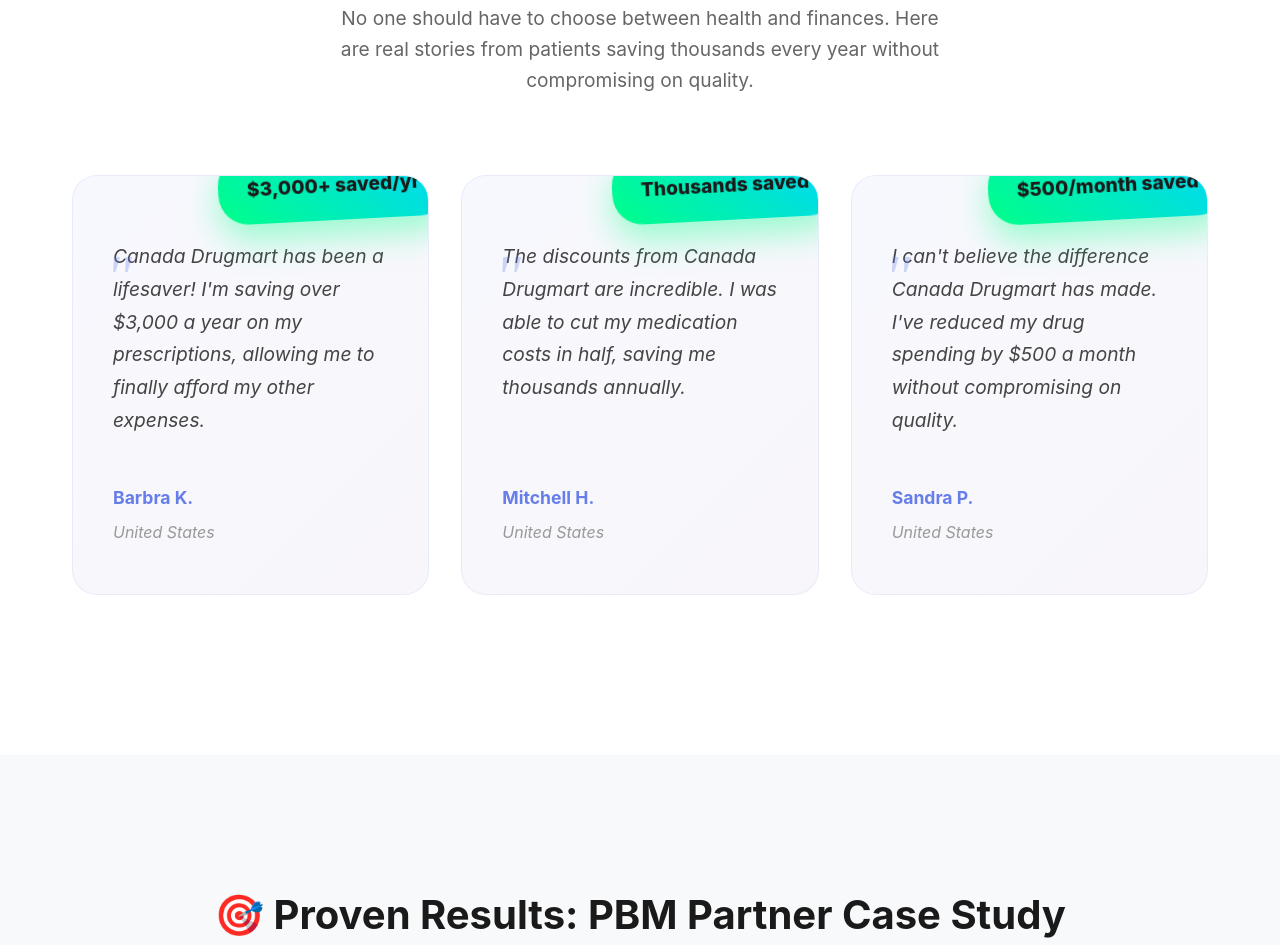
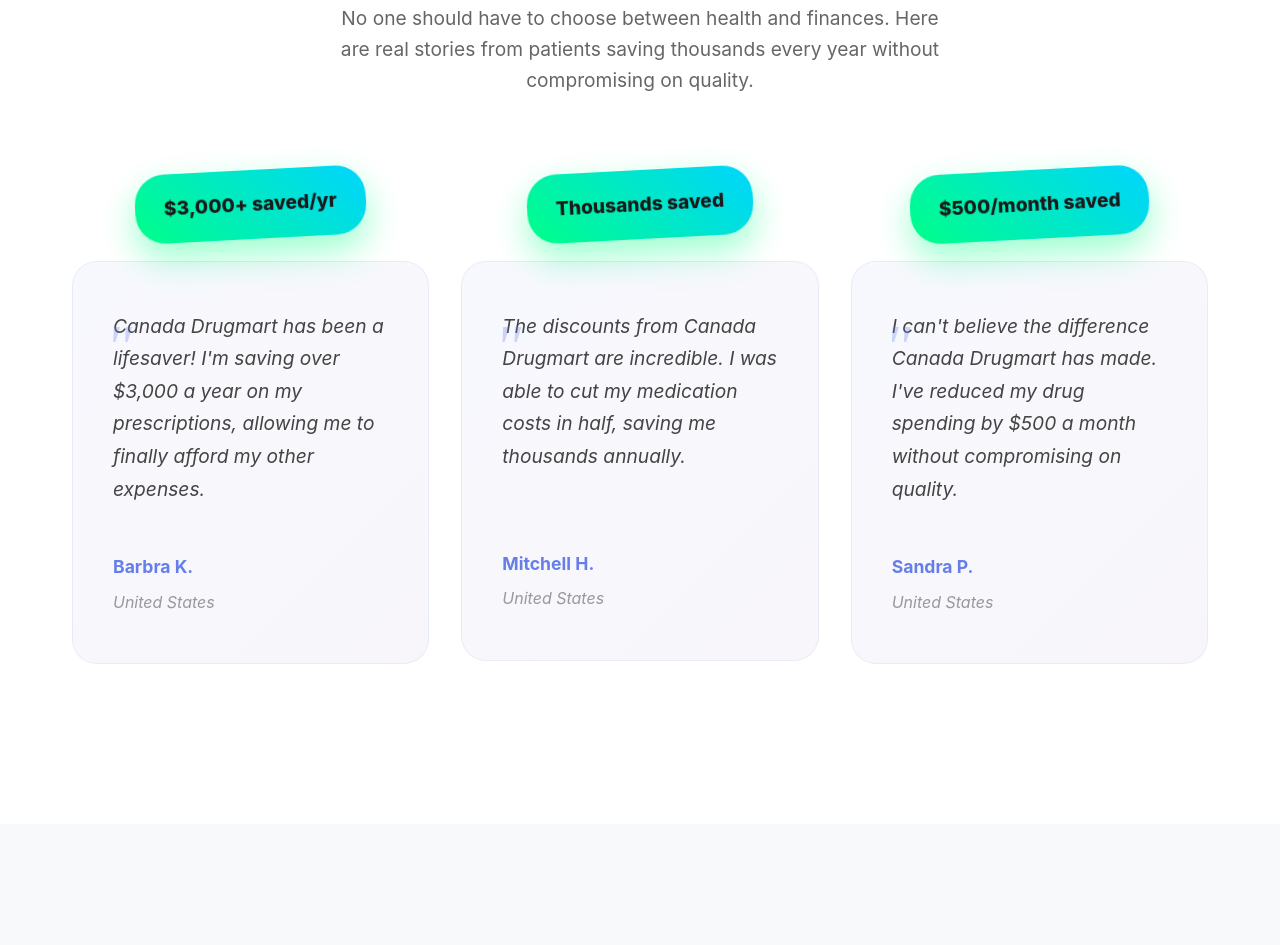
Before and after one commit to AntaresIntelligence/Canada-Drug-Mart, a plain HTML site: page index.html in a window 1280 px wide. Shown: the part 4990-5935 px from the top of the page. Drawn offline with Linux system fonts and the light colour scheme; animation ran at ten frames a second.

Commit message:
Move savings badges above testimonial cards instead of inside them

```diff
--- a/index.html
+++ b/index.html
@@ -699,7 +699,15 @@
             flex-wrap: wrap;
         }
 
-        .story-card {
+        .story-container {
+            display: flex;
+            flex-direction: column;
+            align-items: center;
+            /* Ensure uniform container dimensions */
+            flex: 1;
+            min-width: 320px;
+            max-width: 380px;
+        }        .story-card {
             background: linear-gradient(135deg, rgba(102, 126, 234, 0.05), rgba(118, 75, 162, 0.05));
             border-radius: 25px;
             padding: 3rem 2.5rem;
@@ -708,14 +716,12 @@
             transition: all 0.3s ease;
             overflow: hidden;
             /* Ensure uniform card dimensions */
-            flex: 1;
-            min-width: 320px;
-            max-width: 380px;
+            width: 100%;
             min-height: 400px;
             display: flex;
             flex-direction: column;
             justify-content: space-between;
-            padding-top: 4rem;
+            margin-top: 1rem;
         }
 
         .story-card::before {
@@ -737,12 +743,7 @@
             transform: translateY(-15px) rotateX(2deg);
             box-shadow: 0 25px 50px rgba(102, 126, 234, 0.2);
             border-color: rgba(102, 126, 234, 0.3);
-        }
-
-        .savings-badge-large {
-            position: absolute;
-            top: -20px;
-            right: -20px;
+        }        .savings-badge-large {
             background: linear-gradient(45deg, #00ff88, #00d4ff);
             color: #1a1a1a;
             padding: 1.2rem 1.8rem;
@@ -750,8 +751,9 @@
             font-size: 1.2rem;
             font-weight: 800;
             box-shadow: 0 15px 35px rgba(0, 255, 136, 0.4);
-            z-index: 2;
             animation: badgeBounce 2s ease-in-out infinite;
+            text-align: center;
+            display: inline-block;
         }
 
         @keyframes badgeBounce {
@@ -1236,6 +1238,11 @@
                 gap: 2rem;
             }
 
+            .story-container {
+                max-width: 100%;
+                min-width: auto;
+            }
+
             .story-card {
                 padding: 3rem 1.5rem;
                 max-width: 100%;
@@ -1477,30 +1484,36 @@
                     <h2>Real Savings, Real Stories</h2>
                     <p>No one should have to choose between health and finances. Here are real stories from patients saving thousands every year without compromising on quality.</p>
                 </div>                <div class="stories-grid">
-                    <div class="story-card fade-in">
+                    <div class="story-container fade-in">
                         <div class="savings-badge-large">$3,000+ saved/yr</div>
+                        <div class="story-card">
                             <p class="story-quote">Canada Drugmart has been a lifesaver! I'm saving over $3,000 a year on my prescriptions, allowing me to finally afford my other expenses.</p>
                             <div class="story-attribution">
                                 <div class="story-author">Barbra K.</div>
                                 <div class="story-location">United States</div>
                             </div>
                         </div>
-
-                    <div class="story-card fade-in">
+                    </div>
+
+                    <div class="story-container fade-in">
                         <div class="savings-badge-large">Thousands saved</div>
+                        <div class="story-card">
                             <p class="story-quote">The discounts from Canada Drugmart are incredible. I was able to cut my medication costs in half, saving me thousands annually.</p>
                             <div class="story-attribution">
                                 <div class="story-author">Mitchell H.</div>
                                 <div class="story-location">United States</div>
                             </div>
                         </div>
-
-                    <div class="story-card fade-in">
+                    </div>
+
+                    <div class="story-container fade-in">
                         <div class="savings-badge-large">$500/month saved</div>
+                        <div class="story-card">
                             <p class="story-quote">I can't believe the difference Canada Drugmart has made. I've reduced my drug spending by $500 a month without compromising on quality.</p>
                             <div class="story-attribution">
                                 <div class="story-author">Sandra P.</div>
                                 <div class="story-location">United States</div>
+                            </div>
                         </div>
                     </div>
                 </div>
```
Lines whose indentation alone changed are shown as unchanged.
